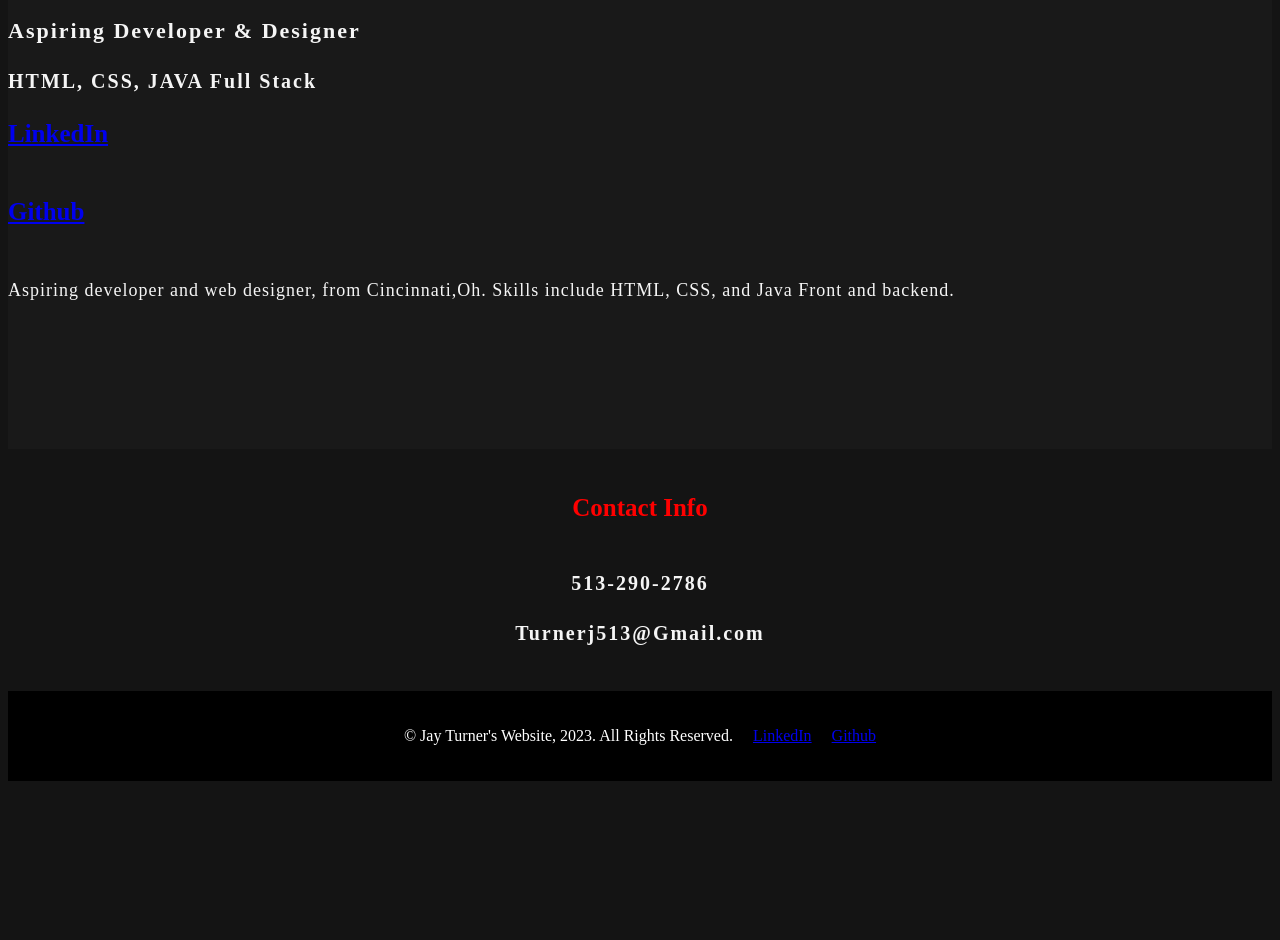
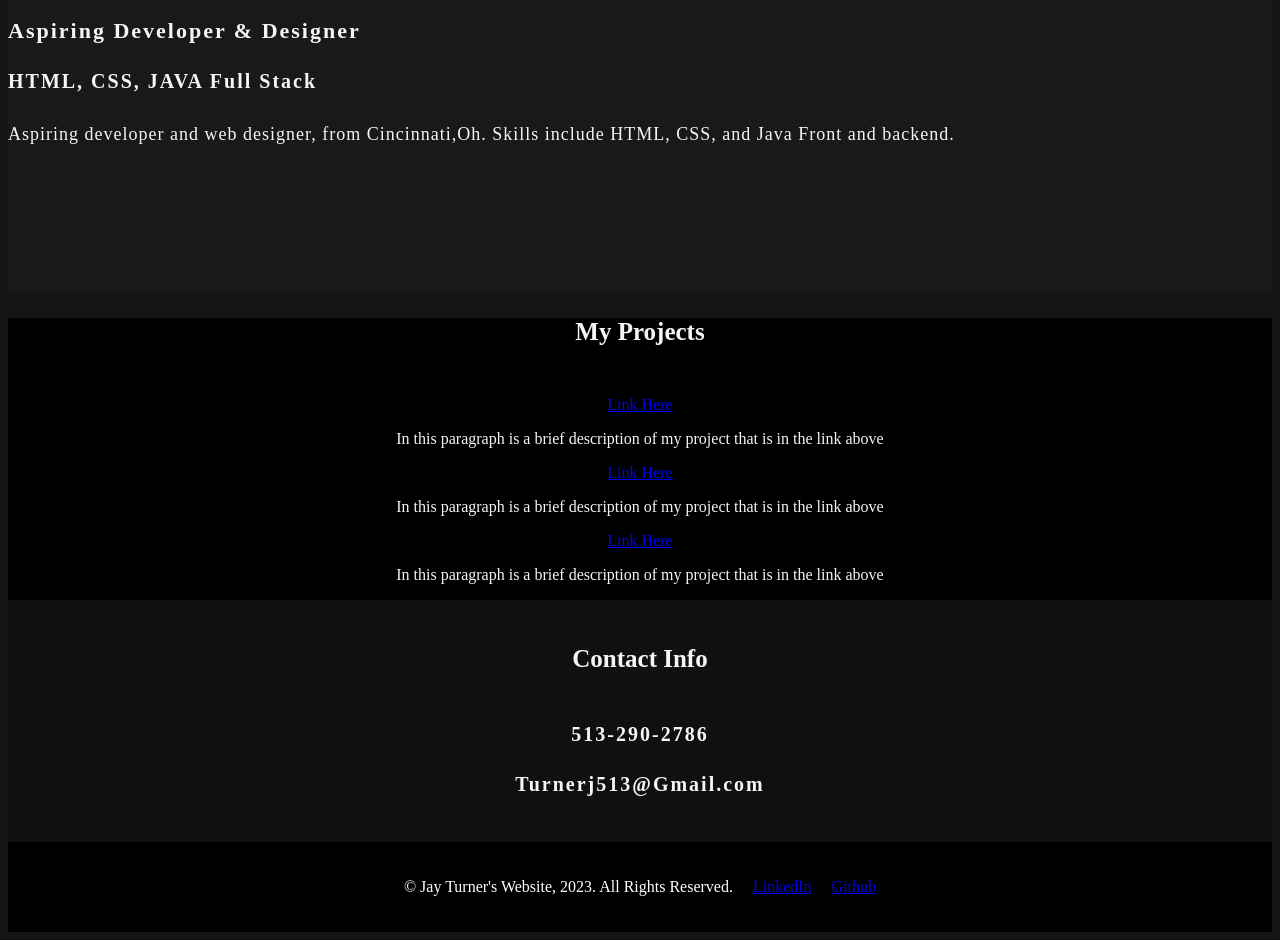
Before and after one commit to turnerj513/turnerj513.github.io, a plain HTML site: page index.html in a window 1280 px wide. Shown: the part 680-1620 px from the top of the page. Before the commit the page ends 1469 px from the top, so only its background shows below. Drawn offline with Linux system fonts and the light colour scheme.

Commit message:
added projects section

```diff
--- a/assets/css/style.css
+++ b/assets/css/style.css
@@ -61,6 +61,7 @@ h4{
     font-size: 20px;
 }
 #about{
+    display: ;
     width: 100%;
     padding: 100px 0px;
     background-color: #191919;
@@ -102,13 +103,17 @@ footer{
 }
 #Contact{
     text-align: center;
-    color: white;
+    color: whitesmoke;
     padding: 20px;
     display: flex;
     justify-content: center;
     align-items: center;
     gap: 20px;
+    background-color:#101010;
 }
-#Contact h3{
-    color: red;
+
+ #Projects{
+    background-color:black;
+    text-align: center;
+    color: whitesmoke;
 }
--- a/index.html
+++ b/index.html
@@ -16,11 +16,12 @@
                 <ul>
                     <li><a href="#">Home</a></li>
                     <li><a href="#about">About Me</a></li>
-                    <li><a href="#">Projects</a></li>
+                    <li><a href="#Projects">Projects</a></li>
                     <li><a href="#Contact">Contact Info</a></li>
-                    <ul>
-                        <nav>
-                            <header>
+                </ul>
+            </nav>
+    </header>
+
     <div class="content">
         <h4>Hello, my name is</h4>
         <h2>Jay Turner</h2>
@@ -28,7 +29,7 @@
     </div>
 
 
-</div>
+
     <section id="about">
         <div class="main">
             <img src="./assets/images/profile pic.jpg" alt="Profile Picture of Jay Turner">
@@ -36,12 +37,34 @@
                 <h2>About Me</h2>
                 <h5>Aspiring Developer & Designer</h5>
                 <h4>HTML, CSS, JAVA Full Stack</h4>
-    <h3><a href="https://www.linkedin.com/in/joshua-turner-05aa66230/">LinkedIn</a></h3>
-    <h3><a href="https://github.com/turnerj513">Github</a></h3>
-    <p>Aspiring developer and web designer, from Cincinnati,Oh. Skills include HTML, CSS, and Java Front and backend.</p>
+                <!-- <h3><a href="https://www.linkedin.com/in/joshua-turner-05aa66230/">LinkedIn</a></h3>
+                    <h3><a href="https://github.com/turnerj513">Github</a></h3> -->
+                <p>Aspiring developer and web designer, from Cincinnati,Oh. Skills include HTML, CSS, and Java Front
+                    and backend.</p>
     </section>
     <div>
         <section id="Projects">
+            <h3>My Projects</h3>
+
+
+
+            <a href="https://github.com/turnerj513">Link Here</a>
+        <div class="pra">
+            <p>In this paragraph is a brief description of my project that is in the link above</p>
+
+        </div>
+
+            <a href="https://github.com/turnerj513">Link Here</a>
+            <div class="pra">
+                <p>In this paragraph is a brief description of my project that is in the link above</p>
+
+    </div>
+
+    <a href="https://github.com/turnerj513">Link Here</a>
+        <div class="pra">
+            <p>In this paragraph is a brief description of my project that is in the link above</p>
+
+</div>
     <section id="Contact">
         <div class="Main">
             <h3>Contact Info</h3>
@@ -61,4 +84,5 @@
         <a href="https://github.com/turnerj513">Github</a>
     </footer>
 </body>
+
 </html>
```
Lines whose indentation alone changed are shown as unchanged.
